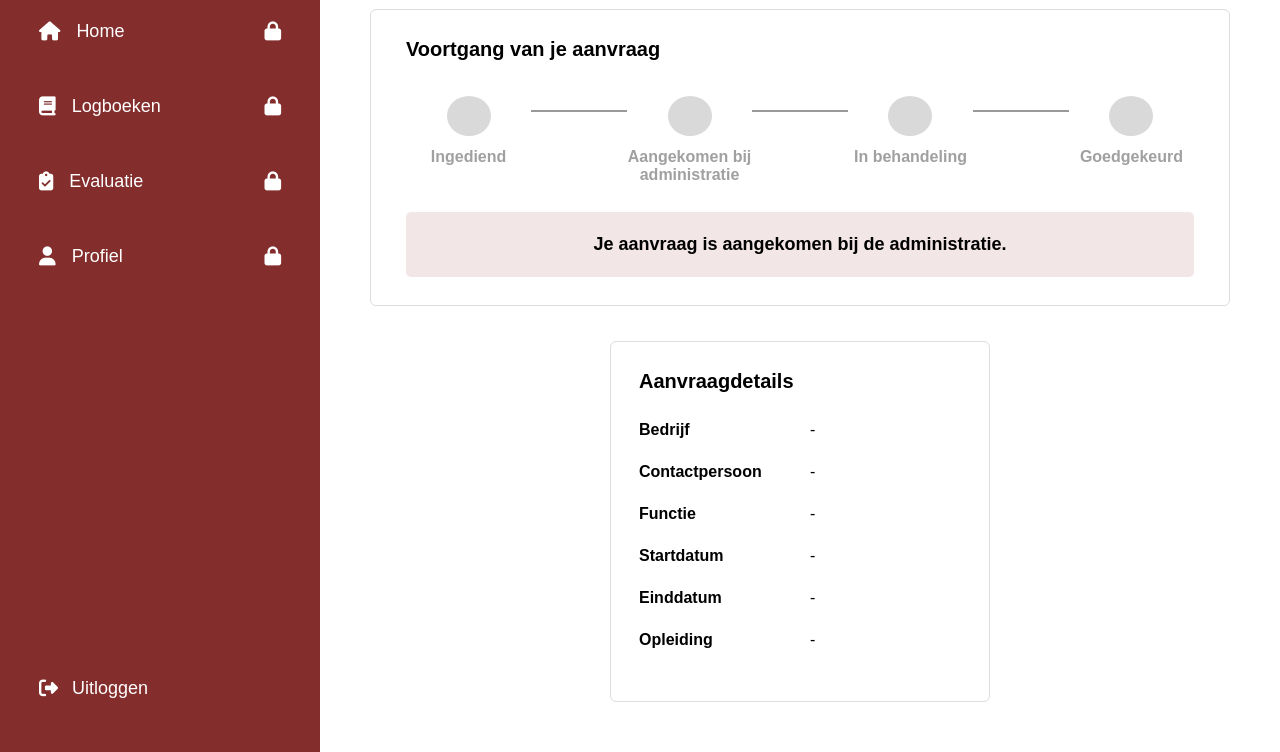
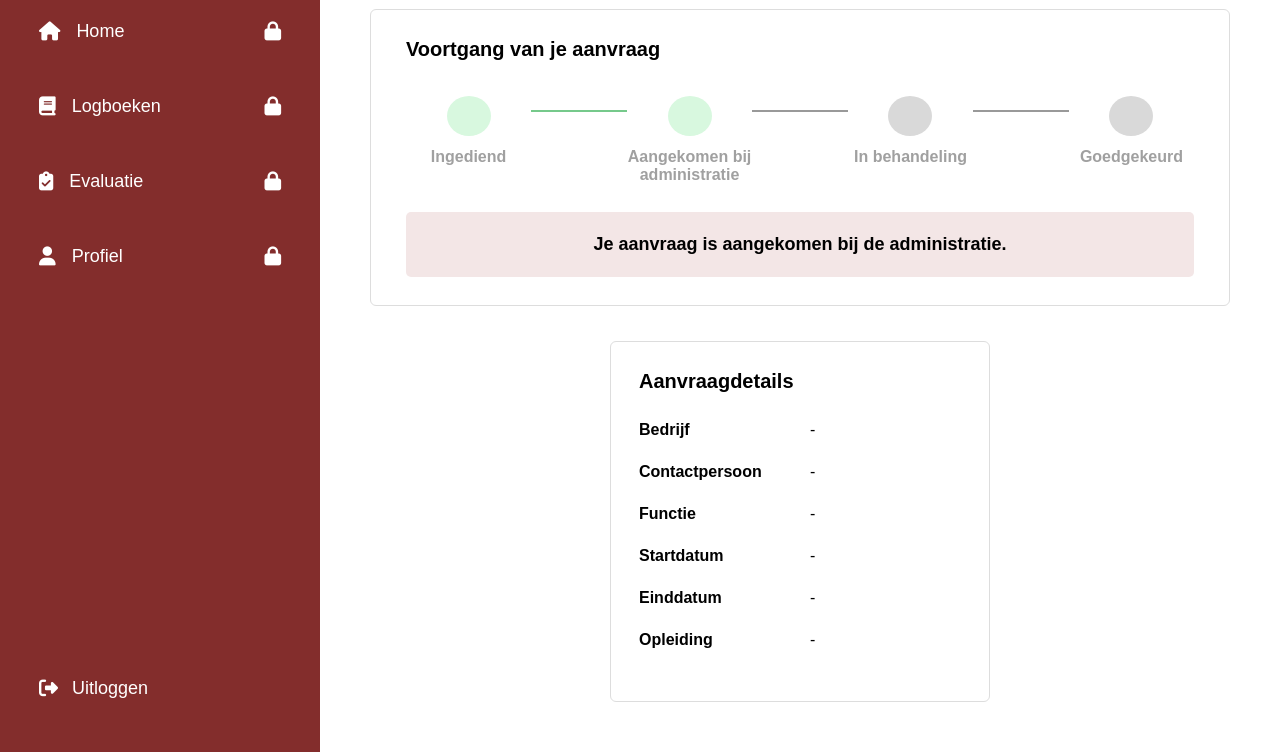
Before and after one commit to Neylaac/stage-monotoring, a website: page views/html/stageaanvraagoverzicht.html in a window 1280 px wide. Shown: the part 189-941 px from the top of the page. Drawn offline with Linux system fonts and the light colour scheme.

Commit message:
add groen bolletjes

```diff
--- a/views/CSS/stageaanvraag.css
+++ b/views/CSS/stageaanvraag.css
@@ -401,3 +401,16 @@
 .detail-row p{
     margin:0;
 }
+
+
+.cirkel{
+    width:50px;
+    height:50px;
+    border-radius:50%;
+    background:#d9d9d9;
+    display:block;
+}
+
+.stap.actief .cirkel{
+    background:#d9f0dd;
+}
--- a/views/JS/stageaanvraag.js
+++ b/views/JS/stageaanvraag.js
@@ -27,6 +27,7 @@
         };
 
         localStorage.setItem("stageaanvraag", JSON.stringify(aanvraagData));
+        localStorage.setItem("stageaanvraagStatus", "administratie");
         window.location.href = "stageaanvraagoverzicht.html";
     });
 }
@@ -41,3 +42,53 @@
         veld.textContent = opgeslagenAanvraag[key] || "-";
     });
 }
+
+const status = localStorage.getItem("stageaanvraagStatus");
+
+if (status === "administratie") {
+
+    document.querySelector("#stap1").classList.add("actief");
+    document.querySelector("#stap2").classList.add("actief");
+
+}
+
+function updateProgressStatus(status) {
+    const volgorde = ["ingediend", "administratie", "behandeling", "goedgekeurd"];
+    const statusIndex = volgorde.indexOf(status);
+
+    const stappen = document.querySelectorAll(".progress-step");
+    const lijnen = document.querySelectorAll(".progress-line");
+    const statusMessage = document.querySelector("#statusMessage");
+
+    stappen.forEach(function(stap, index) {
+        if (index <= statusIndex) {
+            stap.classList.add("done");
+        }
+
+        if (index === statusIndex) {
+            stap.classList.add("active");
+        }
+    });
+
+    lijnen.forEach(function(lijn, index) {
+        if (index < statusIndex) {
+            lijn.classList.add("done");
+        }
+    });
+
+    const berichten = {
+        ingediend: "Je aanvraag werd ingediend.",
+        administratie: "Je aanvraag is aangekomen bij de administratie.",
+        behandeling: "Je aanvraag wordt behandeld.",
+        goedgekeurd: "Je aanvraag werd goedgekeurd."
+    };
+
+    if (statusMessage) {
+        statusMessage.textContent = berichten[status] || "Status onbekend.";
+    }
+}
+
+if (document.querySelector(".progress-card")) {
+    const huidigeStatus = localStorage.getItem("stageaanvraagStatus") || "administratie";
+    updateProgressStatus(huidigeStatus);
+}
```
